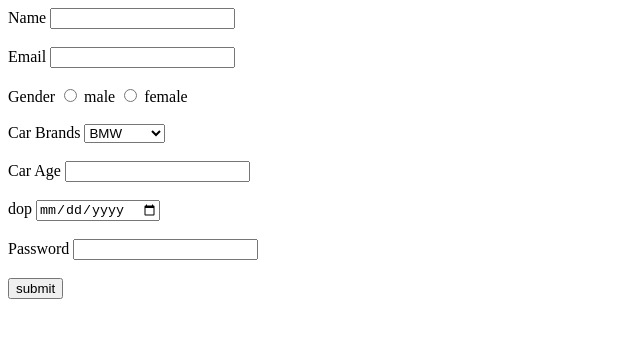
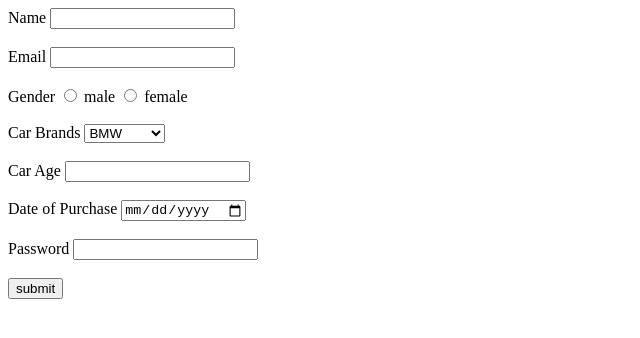
Before and after one commit to acciojob/car-insurance-form-sandeepr6221-cmd, a website: page main.html in a window 1280 px wide. Shown: the whole page, without its empty margins (0-640 px from the left). Drawn offline with Linux system fonts and the light colour scheme.

Commit message:
created a submission

```diff
--- a/main.html
+++ b/main.html
@@ -32,7 +32,7 @@
 			<label for="carage">Car Age</label>
 			<input type="number" id="carage" required>
 			<br><br>
-			<lable for="dop">dop</lable>
+			<label for="dop">Date of Purchase</label>
 			<input type="Date" id="dop" required>
 			<br><br>
 			<label for="password">Password</label>
```
